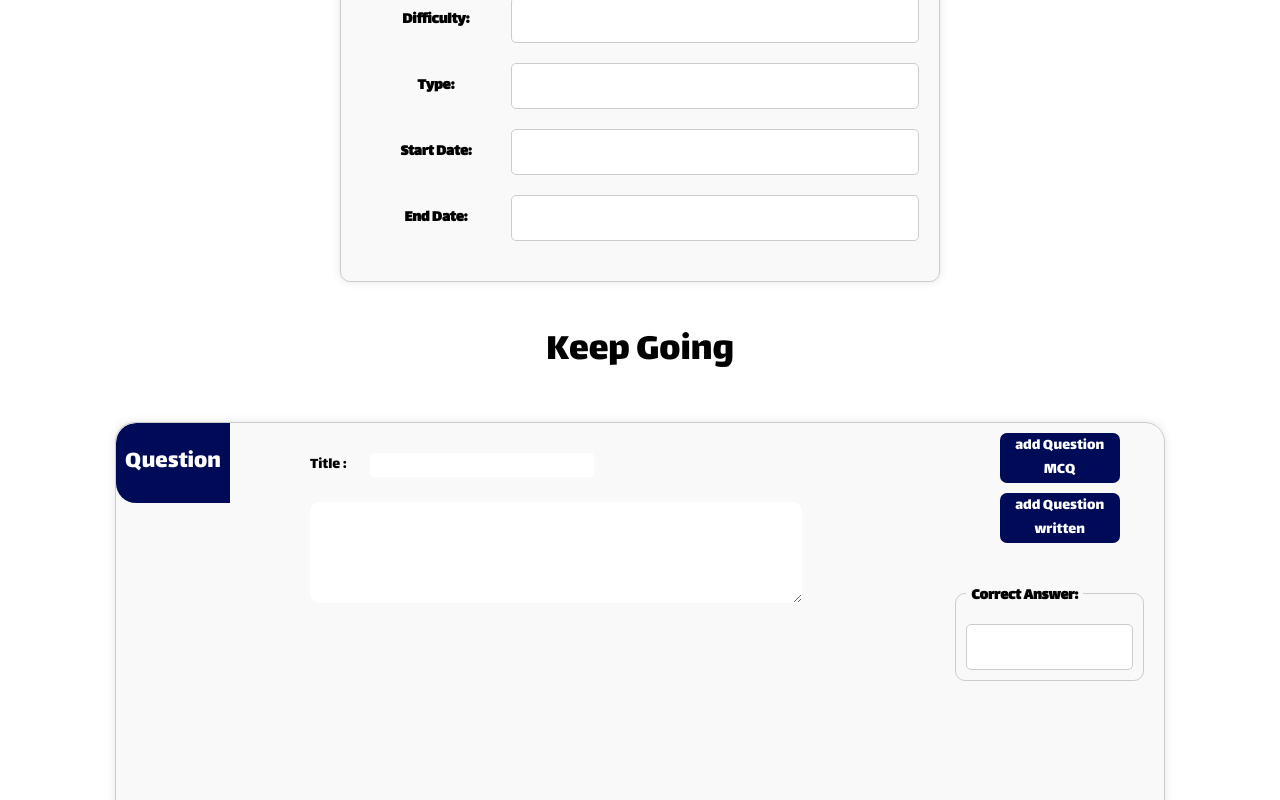
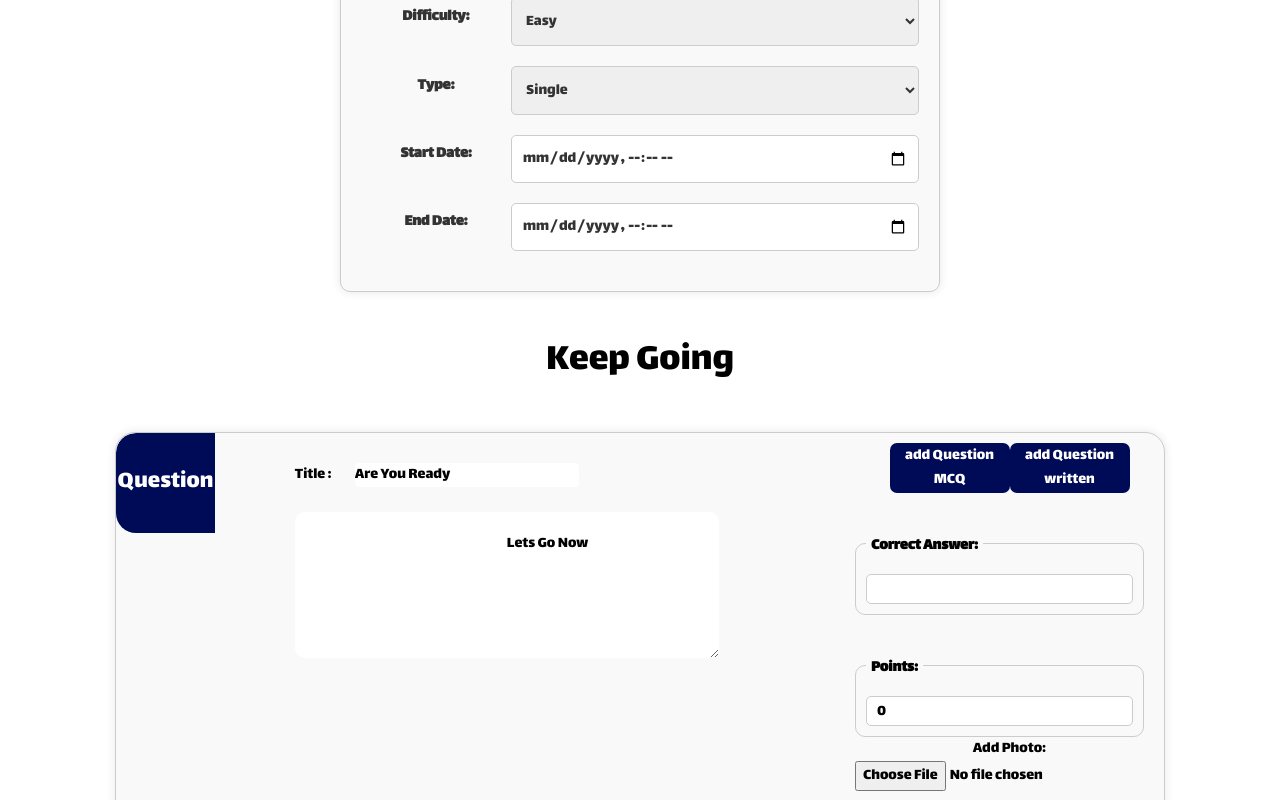
Before and after one commit to mohamed-sameh-albaz/Itqan, a React (Create React App) app in the folder Client/: page /contest in a window 1280 px wide. Shown: the part 260-1060 px from the top of the page. Built offline with nearby package versions, Linux system fonts and the light colour scheme.

Commit message:
create contest finishhing

```diff
--- a/Client/src/components/ContestScreen.css
+++ b/Client/src/components/ContestScreen.css
@@ -11,7 +11,7 @@
     display:flex;
     background-color:var(--active-color);
     width:1050px;
-    height:400px;
+    height:500px;
     border-radius: 20px;
     margin: auto;
     margin-top: 20px;
@@ -186,7 +186,7 @@ color:var(--button-color)
   width:100%;
 }
 
-.correct-answer {
+.correct-answer,.points {
   position: relative;
   margin-top: 20px;
   padding: 10px;
@@ -195,9 +195,10 @@ color:var(--button-color)
   background-color: #f9f9f9;
   margin-top: 50px;
   margin-right: 20px;
+
 }
 
-.correct-answer-label {
+.correct-answer-label,.points-label {
   position: absolute;
   top: -10px;
   left: 10px;
@@ -206,12 +207,22 @@ color:var(--button-color)
   font-weight: bold;
 }
 
-.correct-answer-field {
+.correct-answer-field,.points-field {
   width: 100%;
   padding: 10px;
   border: 1px solid #ccc;
   border-radius: 5px;
   box-sizing: border-box;
   margin-top: 20px;
+  height:30px
 
 }
+
+.CS_all forLeader{
+  display: flex;
+  flex-direction: column;
+  align-items: center;
+  margin-top: 20px;
+  margin-left: 20px;
+  gap:10px;
+}
--- a/Client/src/components/ContestScreen.js
+++ b/Client/src/components/ContestScreen.js
@@ -1,10 +1,13 @@
 
-import React, { useState } from "react"
+import React, { useState, useEffect } from "react";
 import "./ContestScreen.css"
+import { requestAPI } from "../hooks/useAPI";
+import { button } from "@material-tailwind/react";
 const ContestScreen = (props) =>
 {
+  let s="                                                                                Lets Go Now";
   const [activeIndex, setActiveIndex] = useState(0); // Track the clicked button index
-  const [buttons, addQuestion] = useState(props.buttons);
+  const [buttons, addQuestion] = useState([{ Qn: 'Question', type: '', title: 'Are You Ready', content: s,points:0,photo : '', choices: ['', '', '', ''], correctAnswer: '' }]);
   let allow_read = "";
   let user = props.user;
 
@@ -22,9 +25,11 @@ const ContestScreen = (props) =>
   }
 
  const [Content, setContent] = useState("");
-  const [Choices, setChoices] = useState(["", "", "", ""]);
+  const [choices, setChoices] = useState(["", "", "", ""]);
   const [Title, setTitle] = useState("");
-
+  const [Points, setPoints] = useState(1);
+  const [CorrectAnswer, setCorrectAnswer] = useState("");
+  const [Photo, setPhoto] = useState("");
 
   const handlechoiceschange = (index) => (e) => {
     const newButtons = [...buttons];
@@ -44,20 +49,78 @@ const ContestScreen = (props) =>
     addQuestion(newButtons);
   }
 
+  const handlepointschange = (e) => {
+    const newButtons = [...buttons];
+    newButtons[activeIndex].points = e.target.value;
+    addQuestion(newButtons);
+  }
 
-//  let buttons = props.buttons//["Question","A", "B", "C", "D", "E", "F", "G", "H"];
+  const handleanswerchange = (e) => {
+    const newButtons = [...buttons];
+    newButtons[activeIndex].correctAnswer = e.target.value;
+    addQuestion(newButtons);
+  }
+
+ const handlePhotoChange = (e) => {
+   const newButtons = [...buttons];
+   newButtons[activeIndex].photo = e.target.files[0];
+   addQuestion(newButtons);
+ };
+
+
   const addquesM = () => {
     const char = String.fromCharCode(buttons.length + 64);
-    const newitem = { Qn:char ,type:"msq",title:Title,content:Content,choices:["","","",""],correctAnswer:""};
+    const newitem = { Qn:char ,type:"mcq",title:Title,content:Content,points:Points,photo:"", choices:["","","",""],correctAnswer:""};
     addQuestion((prevButtons) => [...prevButtons, newitem]);
   };
   const addquesW = () => {
 
      const char = String.fromCharCode(buttons.length + 64);
-     const newitem = {Qn:char,type:"written",title:Title, content:Content,choices:["","","",""],correctAnswer:""};
+     const newitem = {Qn:char,type:"written",title:Title, content:Content,points:Points,photo:"",choices:["","","",""],correctAnswer:""};
      addQuestion((prevButtons) => [...prevButtons, newitem]);
 
-   };
+  };
+
+
+
+  useEffect(() => {
+     if (props.sendnow==="true") {
+       buttons.map((label,index) => {
+         if (index > 0) {
+           handleeClick(index);
+         }
+       });
+     }
+   }, [props.sendnow]);
+
+  async function handleeClick(index) {
+       console.log(props.contestid,buttons[index].title);
+       const { status, data } = await requestAPI("/contests/task", "post", {
+        body: {
+          contest_id: props.contestid,
+          description: buttons[index].content,
+          title: buttons[index].title,
+          points: buttons[index].points,
+          type: buttons[index].type,
+          image: "http://example.com/image.png",
+          mcqData: {
+            A: buttons[index].choices[0],
+            B: buttons[index].choices[1],
+            C: buttons[index].choices[2],
+            D: buttons[index].choices[3],
+            right_answer: buttons[index].correctAnswer,
+          }
+        }
+      });
+      if (status > 199 && status < 300) {
+        console.log("sucssess");
+      } else {
+        console.log("error");
+      }
+  };
+
+
+
   return (
     <div className="CS_all">
       <div className="Qlist">
@@ -111,7 +174,7 @@ const ContestScreen = (props) =>
           />
         </div>
 
-        {buttons[activeIndex].type === "msq" && user === "leader" && (
+        {buttons[activeIndex].type === "mcq" && user === "leader" && (
           <div className="choices">
             {[1, 2, 3, 4].map((num) => (
               <div key={num} className="choice-input">
@@ -119,8 +182,8 @@ const ContestScreen = (props) =>
                   Choice {num}:
                 </label>
                 <input
-                  value={buttons[activeIndex].choices[ num  - 1]}
-                  onChange={handlechoiceschange( num  - 1)}
+                  value={buttons[activeIndex].choices[num - 1]}
+                  onChange={handlechoiceschange(num - 1)}
                   type="text"
                   id={`choice${num}`}
                   className="choice-field"
@@ -139,7 +202,7 @@ const ContestScreen = (props) =>
           </div>
         )}
 
-        {buttons[activeIndex].type === "msq" && user === "student" && (
+        {buttons[activeIndex].type === "mcq" && user === "student" && (
           <div className="msq">
             {[1, 2, 3, 4].map((num) => (
               <div key={num} className="msq-choice">
@@ -170,14 +233,35 @@ const ContestScreen = (props) =>
               Correct Answer:
             </label>
             <input
+              value={buttons[activeIndex].correctAnswer}
               type="text"
               id="correct-answer"
-              onChange={(e) => {
-                const newButtons = [...buttons];
-                newButtons[activeIndex].correctAnswer = e.target.value;
-                addQuestion(newButtons);
-              }}
+              onChange={handleanswerchange}
               className="correct-answer-field"
+            />
+          </div>
+
+          <div className="points">
+            <label htmlFor="points" className="points-label">
+              Points:
+            </label>
+            <input
+              value={buttons[activeIndex].points}
+              type="text"
+              id="points"
+              onChange={handlepointschange}
+              className="points-field"
+            />
+          </div>
+          <div className="photo">
+            <label htmlFor="photo" className="photo-label">
+              Add Photo:
+            </label>
+            <input
+              type="file"
+              id="photo"
+              onChange={handlePhotoChange}
+              className="photo-field"
             />
           </div>
         </div>
--- a/Client/src/views/ContestPage.css
+++ b/Client/src/views/ContestPage.css
@@ -85,17 +85,35 @@ transform: scale(1.2,1.2);
 
 
 
-/* .contest-form button[type="submit"] {
-  display: inline-block;
-  padding: 10px 20px;
-  font-size: 16px;
-  color: #fff;
-  background-color: #007bff;
-  border: none;
-  border-radius: 5px;
-  cursor: pointer;
+.contest-form {
+  max-width: 600px;
+  margin: 20px auto;
+  padding: 20px;
+  border: 1px solid #ccc;
+  border-radius: 10px;
+  background-color: #f9f9f9;
+  box-shadow: 0 0 10px rgba(0, 0, 0, 0.1);
 }
 
-.contest-form button[type="submit"]:hover {
-  background-color: #0056b3;
-} */
+.contest-form .form-group {
+  margin-bottom: 20px;
+}
+
+.contest-form label {
+  display: block;
+  margin-bottom: 10px;
+  font-weight: bold;
+  color: #333;
+}
+
+.contest-form input[type="text"],
+.contest-form select,
+.contest-form input[type="datetime-local"]  {
+  width: 100%;
+  padding: 10px;
+  border: 1px solid #ccc;
+  border-radius: 5px;
+  box-sizing: border-box;
+  font-size: 16px;
+  color: #333;
+}
--- a/Client/src/views/ContestPage.js
+++ b/Client/src/views/ContestPage.js
@@ -5,10 +5,10 @@ import './ContestPage.css';
 import { requestAPI } from '../hooks/useAPI';
 const ContestPage = () => {
 
-  let group_ID = '1';
+  let group_ID = 10;
 
   let user = "leader";
-  let buttons = [{ Qn: 'Question', type: '', title: '', content: '', choices: ['', '', '', ''], correctAnswer: '' }];
+
   let buttonText = "Submit";
   // const [buttonText, setButtonText] = useState(s);
   // const [TextAllow, setTextAllow] = useState(allow_write);
@@ -19,10 +19,11 @@ const ContestPage = () => {
   }
   else {
     buttonText = "Submit";
-    form_write = "readonly";
+    form_write = "readOnly";
   }
 
-
+  const [send_now, setSendNow] = useState("false");
+  const [contestID, setContestID] = useState(1);
 
   const [formData, setFormData] = useState({
     difficulty: '',
@@ -40,7 +41,6 @@ const ContestPage = () => {
       'post',
       {
         body: {
-          contest: {
             description: formData.description,
             type: formData.type,
             difficulty: formData.difficulty,
@@ -49,33 +49,19 @@ const ContestPage = () => {
             end_date: formData.end_date,
             status: "active",
             group_id: group_ID
-          },
-          tasks:
-           buttons.slice(1).map((button) => (
-          {
-              description: button.content,
-              title: button.title,
-              points: 10,
-              image: "",
-              type: button.type,
-              mcqData: {
-                  A: button.choices[0],
-                  B: button.choices[1],
-                  C: button.choices[2],
-                  D: button.choices[3],
-                  right_answer: button.correctAnswer
-              }
-            }
-           ))
           }
       }
     )
+
     if (status > 199 && status < 300) {
     console.log("sucssess");
     }
     else {
       console.log("error");
     }
+
+    setContestID(data.data.contest.id);
+    setSendNow("true");
   };
 
   const handleChange = (e) => {
@@ -83,7 +69,9 @@ const ContestPage = () => {
     setFormData(prevState => ({
       ...prevState,
       [name]: value
+
     }));
+      console.log(name, value);
   };
 
 
@@ -114,29 +102,34 @@ const ContestPage = () => {
           </div>
           <div className="form-group">
             <label>Difficulty:</label>
-            <input
-              readOnly={form_write}
-              type="text"
+            <select
               name="difficulty"
               value={formData.difficulty}
               onChange={handleChange}
-            />
+              disabled={form_write === "readOnly"}
+            >
+              <option value="easy">Easy</option>
+              <option value="medium">Medium</option>
+              <option value="hard">Hard</option>
+            </select>
           </div>
           <div className="form-group">
             <label>Type:</label>
-            <input
-              readOnly={form_write}
-              type="text"
+            <select
               name="type"
               value={formData.type}
               onChange={handleChange}
-            />
+              disabled={form_write === "readOnly"}
+            >
+              <option value="single">Single</option>
+              <option value="team">Team</option>
+            </select>
           </div>
           <div className="form-group">
             <label>Start Date:</label>
             <input
               readOnly={form_write}
-            type="text"
+              type="datetime-local"
               name="start_date"
               value={formData.start_date}
               onChange={handleChange}
@@ -146,7 +139,7 @@ const ContestPage = () => {
             <label>End Date:</label>
             <input
               readOnly={form_write}
-              type="text"
+              type="datetime-local"
               name="end_date"
               value={formData.end_date}
               onChange={handleChange}
@@ -157,7 +150,7 @@ const ContestPage = () => {
       </div>
       <div className="keep">Keep Going</div>
 
-      <ContestScreen user={user} buttons={buttons} />
+      <ContestScreen user={user} sendnow={send_now} contestid={contestID} />
 
       <button className="submitt" onClick={handleClick} form-data={formData}>
         {buttonText}
--- a/Client/src/views/TeamsPage.js
+++ b/Client/src/views/TeamsPage.js
@@ -45,8 +45,10 @@ import CommunityNavBar from "../components/CommunityNavBar";
 import TeamTable from "../components/TeamTable";
 import team_av2 from "../assets/team_av3.jpg"
 import "./TeamsPage.css"
+import { requestAPI } from "../hooks/useAPI";
+const TeamsPage = () => {
 
-const TeamsPage = () => {
+
 
   const teams = [
     {
```
Also changed, not shown: Client/src/views/GroupPage.css (line endings or trailing spaces). Lines whose indentation alone changed are shown as unchanged.
